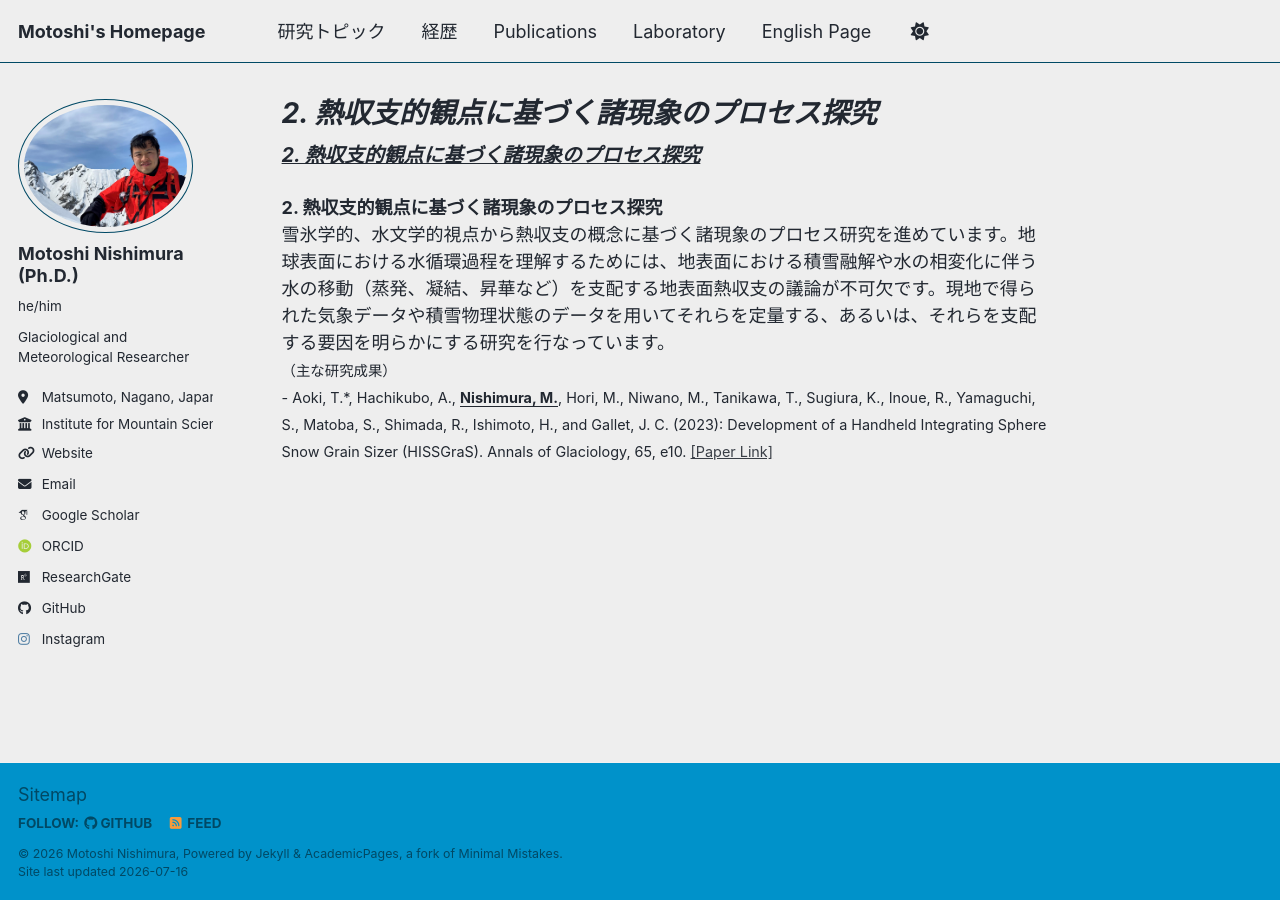
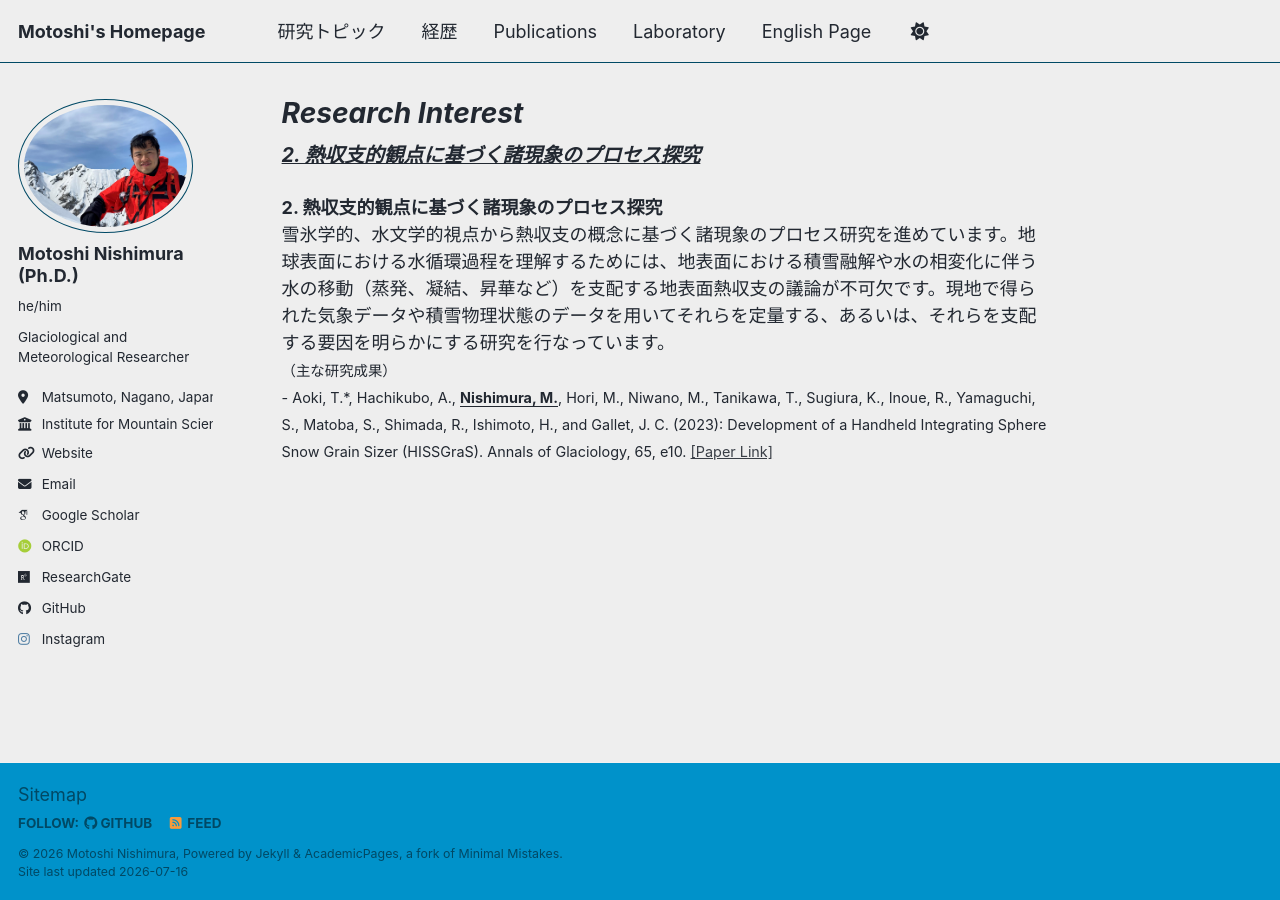
Before and after one commit to MotoshiNishimura/MotoshiNishimura.github.io, a Jekyll site: the page built from _pages/interest2.md, in a window 1280 px wide. Built offline with Jekyll 4.4.1, drawn with Linux system fonts in a browser that asks for light colours; some web fonts are replaced; a script bundle is joined from its source files by our own code; library files that are not in the unit come from our copies.

Commit message:
Change title to 'Research Interest' in interest2.md

```diff
--- a/_pages/interest2.md
+++ b/_pages/interest2.md
@@ -1,6 +1,6 @@
 ---
 permalink: /interest2/
-title: "*2. 熱収支的観点に基づく諸現象のプロセス探究*"
+title: "*Research Interest*"
 author_profile: true
 ---
 <p>
```
